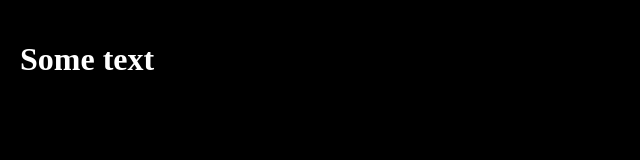
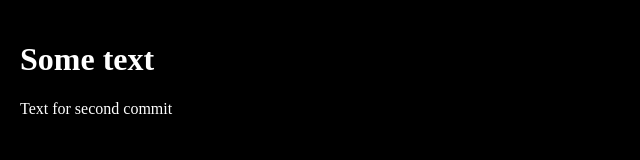
Before and after one commit to TarasDutchak/learnjs, a plain HTML site: page index.html in a window 1280 px wide. Shown: the whole page, without its empty margins (0-640 px from the left). Drawn offline with Linux system fonts and the light colour scheme.

Commit message:
add text

```diff
--- a/index.html
+++ b/index.html
@@ -12,6 +12,8 @@
 <body>
     <h1>Some text</h1>
 
+    <p>Text for second commit</p>
+
 
 
 
```
